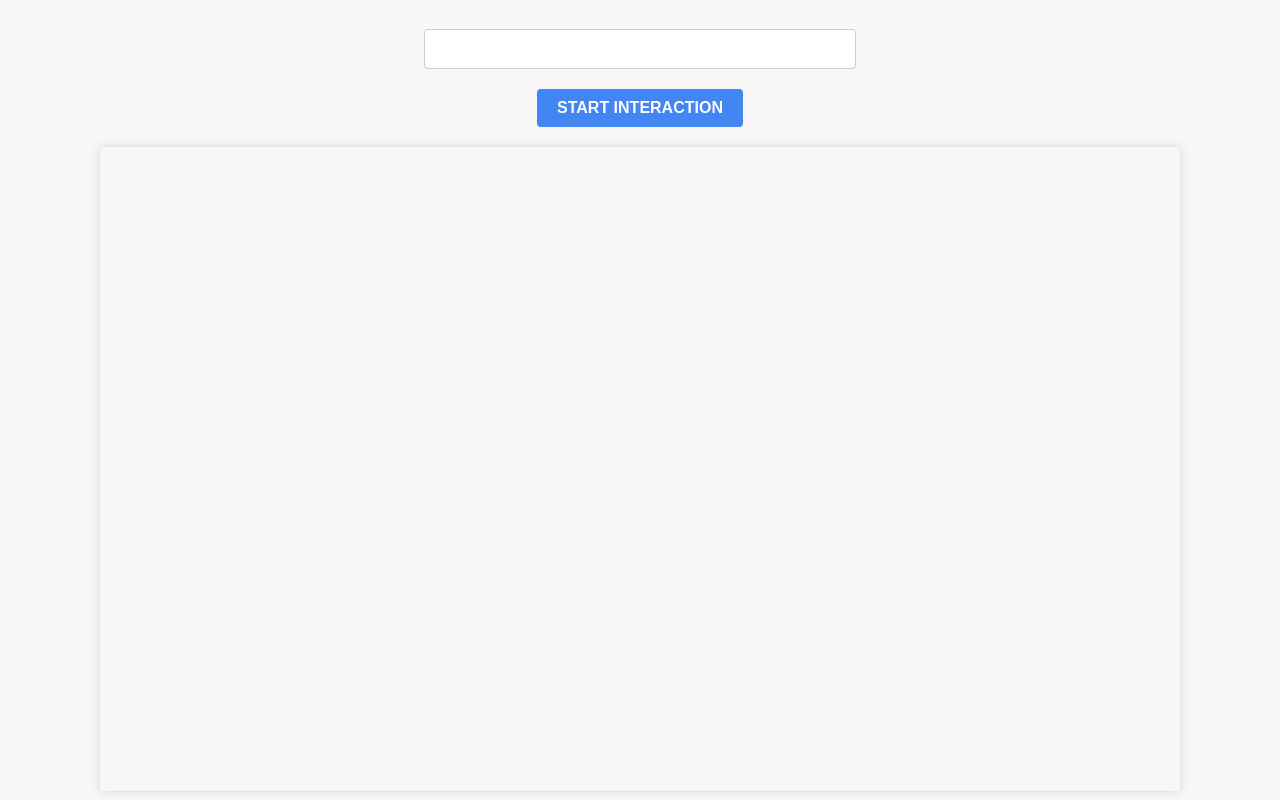
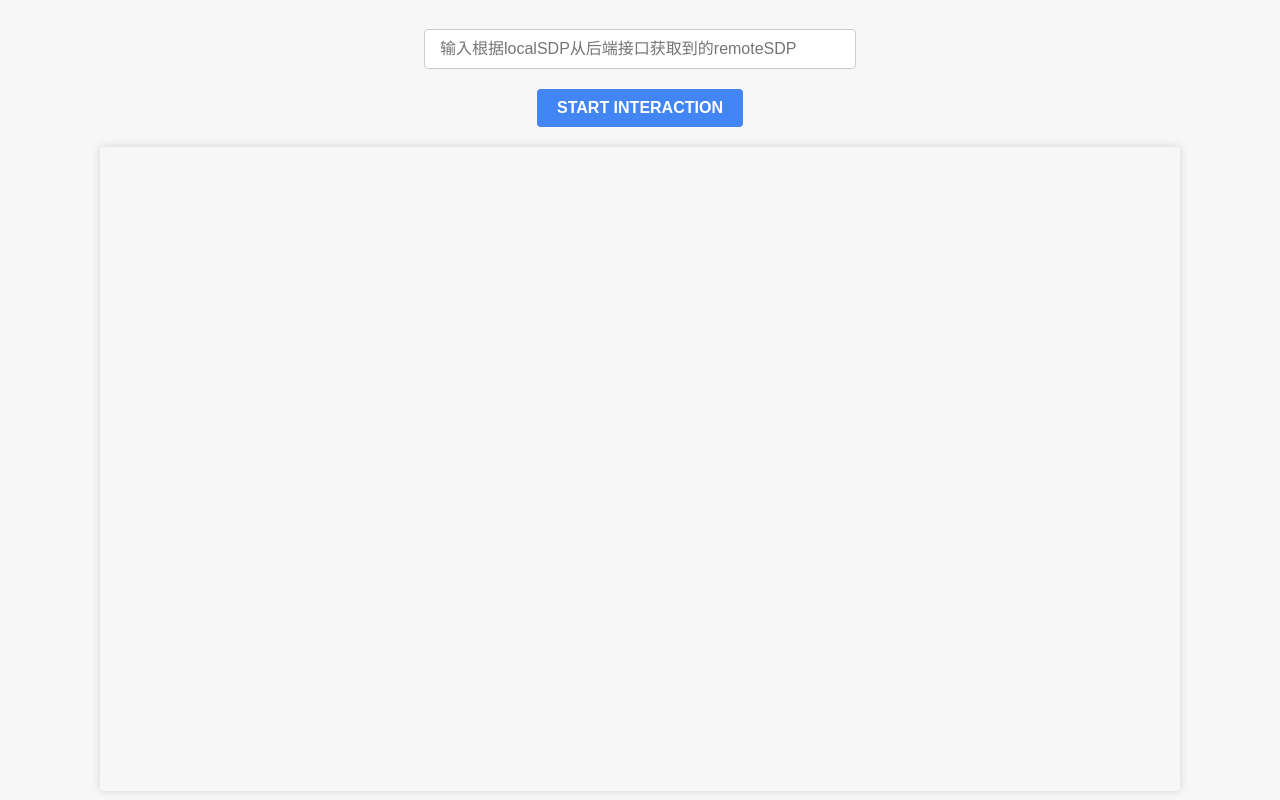
Before and after one commit to psyai-net/2DPaaS-InteractiveHuman-WebDemo, a plain HTML site: page index.html in a window 1280 px wide. Drawn offline with Linux system fonts and the light colour scheme.

Commit message:
[feat] #rtc# input hint

```diff
--- a/index.html
+++ b/index.html
@@ -61,7 +61,7 @@
 </head>
 <body>
 
-<input id="remoteSdp"/>
+<input id="remoteSdp" placeholder="输入根据localSDP从后端接口获取到的remoteSDP">
 <button id="startButton">Start Interaction</button>
 <div class="video-container">
     <video id="remoteVideo" autoplay playsinline ></video>
```
